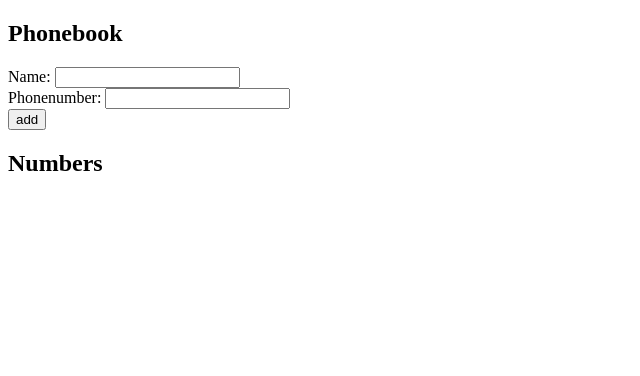
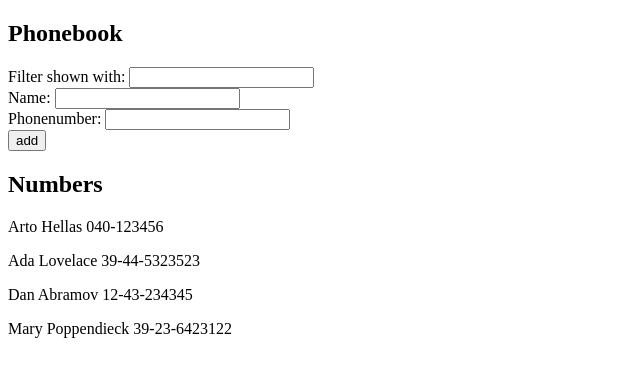
Before and after one commit to Krediann/FSO, a React (Vite) app in the folder osa2/puhelinluettelo/: page / in a window 1280 px wide. Shown: the top 376 px of the page, without its empty margins (0-640 px from the left). Built offline with nearby package versions, Linux system fonts and the light colour scheme.

Commit message:
feat: 2-9 puhelinluettelo step4

```diff
--- a/osa2/puhelinluettelo/src/App.tsx
+++ b/osa2/puhelinluettelo/src/App.tsx
@@ -8,10 +8,21 @@ interface Person {
   phoneNumber: string
 }
 
+interface Display {
+  persons: Person[]
+  filter: string
+}
+
 const App = () => {
-  const [persons, setPersons] = useState<Person[]>([])
+  const [persons, setPersons] = useState<Person[]>([
+    { name: "Arto Hellas", phoneNumber: "040-123456" },
+    { name: "Ada Lovelace", phoneNumber: "39-44-5323523" },
+    { name: "Dan Abramov", phoneNumber: "12-43-234345" },
+    { name: "Mary Poppendieck", phoneNumber: "39-23-6423122" },
+  ])
   const [newName, setNewName] = useState("")
   const [newPhonenumber, setNewPhonenumber] = useState("")
+  const [newFilter, setNewFilter] = useState("")
 
   const handleSubmit = (event: ButtonEvent) => {
     event.preventDefault()
@@ -42,9 +53,21 @@ const App = () => {
     setNewPhonenumber(event.target.value)
   }
 
+  const handleFilterInputChange = (event: InputChangeEvent) => {
+    setNewFilter(event.target.value)
+  }
+
   return (
     <div>
       <h2>Phonebook</h2>
+      <div>
+        Filter shown with:{" "}
+        <input
+          type="text"
+          value={newFilter}
+          onChange={handleFilterInputChange}
+        />
+      </div>
       <form>
         <div>
           Name:{" "}
@@ -65,15 +88,26 @@ const App = () => {
         </div>
       </form>
       <h2>Numbers</h2>
-      {persons.map((person) => (
+      <Display persons={persons} filter={newFilter} />
+    </div>
+  )
+}
+
+const Display = (props: Display) => {
+  const existingPersons = props.persons.filter((person) =>
+    person.name.toLowerCase().includes(props.filter.toLowerCase())
+  )
+  return (
+    <div>
+      {existingPersons.map((person) => (
         <div key={person.name}>
+          {" "}
           <p>
             {person.name} {person.phoneNumber}
-          </p>
+          </p>{" "}
         </div>
       ))}
     </div>
   )
 }
-
 export default App
```
